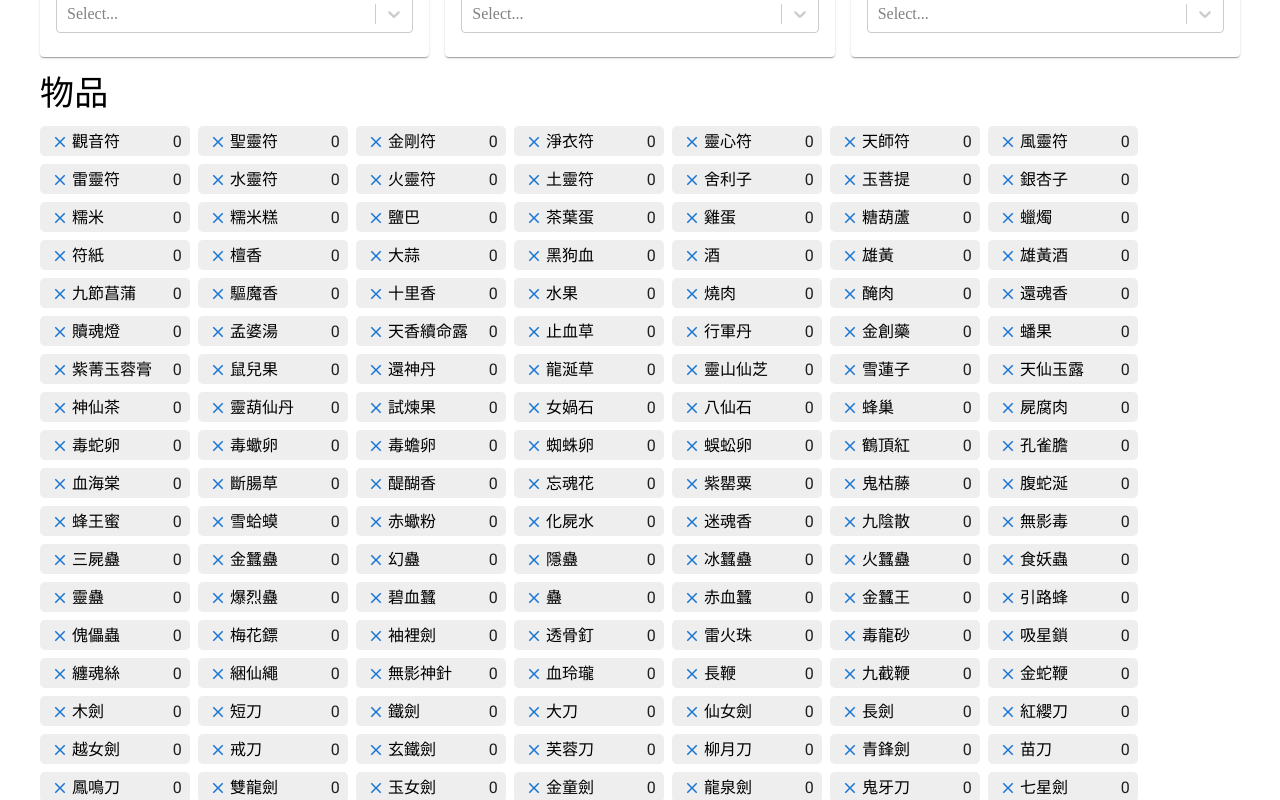
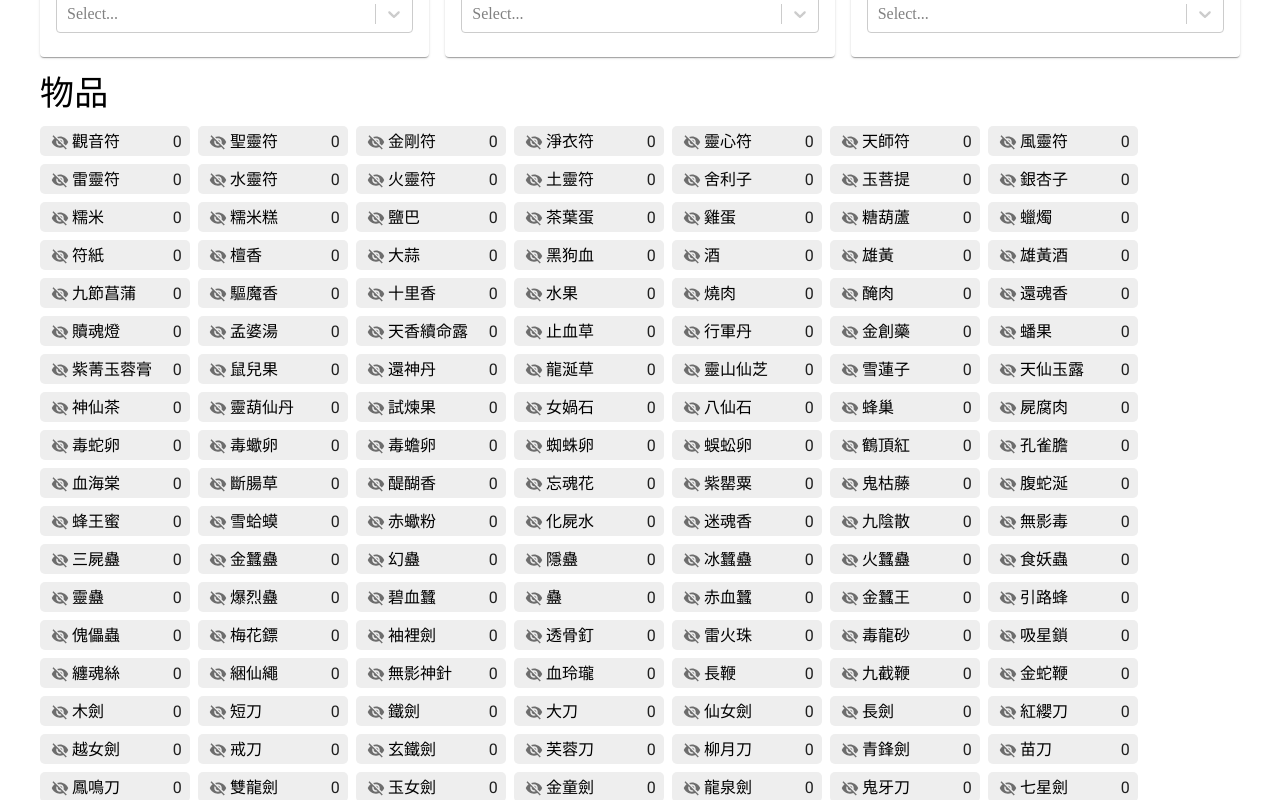
Before and after one commit to chehsunliu/pal-save-editor, a React (Create React App) app: page / in a window 1280 px wide. Shown: the part 980-1780 px from the top of the page. Built offline with nearby package versions, Linux system fonts and the light colour scheme.

Commit message:
Use visibility

```diff
--- a/src/app/feature/inventory/Inventory.tsx
+++ b/src/app/feature/inventory/Inventory.tsx
@@ -2,8 +2,7 @@ import { Typography } from "@material-ui/core";
 import React from "react";
 import { useTranslation } from "react-i18next";
 import { useAppDispatch, useAppSelector } from "app/hook";
-import { Item } from "app/util/editor";
-import { itemCountChanged } from "app/feature/inventory/inventorySlice";
+import { itemCountChanged, itemVisibilityToggled, VisibleItem } from "app/feature/inventory/inventorySlice";
 import ItemField from "app/feature/inventory/ItemField";
 
 const Inventory = () => {
@@ -15,17 +14,28 @@ const Inventory = () => {
     dispatch(itemCountChanged({ id, count: value }));
   };
 
+  const handleToggle = (id: number) => () => {
+    dispatch(itemVisibilityToggled({ id }));
+  };
+
   return (
     <>
       <Typography variant="h4" gutterBottom>
         {t("inventory.title")}
       </Typography>
       <div>
-        {Object.entries<Item>(inventory).map((a) => {
+        {Object.entries<VisibleItem>(inventory).map((a) => {
           const [id, item] = a;
           const id2 = parseInt(id);
           return (
-            <ItemField key={id} label={t(`inventory.names.${id}`)} value={item.count} onChange={handleChange(id2)} />
+            <ItemField
+              key={id}
+              label={t(`inventory.names.${id}`)}
+              value={item.count}
+              visible={item.visible}
+              onChange={handleChange(id2)}
+              onVisibilityToggle={handleToggle(id2)}
+            />
           );
         })}
       </div>
--- a/src/app/feature/inventory/ItemField.tsx
+++ b/src/app/feature/inventory/ItemField.tsx
@@ -1,6 +1,8 @@
 import { createStyles, makeStyles, Theme } from "@material-ui/core/styles";
 import { IconButton, InputBase } from "@material-ui/core";
 import ClearIcon from "@material-ui/icons/Clear";
+import Visibility from "@material-ui/icons/Visibility";
+import VisibilityOff from "@material-ui/icons/VisibilityOff";
 import React from "react";
 
 const useStyles = makeStyles((theme: Theme) =>
@@ -34,11 +36,13 @@ const useStyles = makeStyles((theme: Theme) =>
 interface ItemFieldProps {
   label: string;
   value: number;
+  visible: boolean;
   onChange: (value: number) => void;
+  onVisibilityToggle: () => void;
 }
 
 const ItemField = (props: ItemFieldProps) => {
-  const { label, value, onChange } = props;
+  const { label, value, visible, onChange, onVisibilityToggle } = props;
   const classes = useStyles();
 
   const handleChange = (e: React.ChangeEvent<HTMLInputElement>) => {
@@ -50,8 +54,8 @@ const ItemField = (props: ItemFieldProps) => {
 
   return (
     <span className={classes.itemField}>
-      <IconButton className={classes.itemFieldButton} color="primary" size="small">
-        <ClearIcon fontSize="inherit" />
+      <IconButton className={classes.itemFieldButton} size="small" onClick={() => onVisibilityToggle()}>
+        {visible ? <Visibility fontSize="inherit" /> : <VisibilityOff fontSize="inherit" />}
       </IconButton>
       <span className={classes.itemFieldLabel}>{label}</span>
       <InputBase
--- a/src/app/feature/inventory/inventorySlice.ts
+++ b/src/app/feature/inventory/inventorySlice.ts
@@ -1,7 +1,7 @@
 import { Inventory, Item } from "app/util/editor";
 import { createSlice, PayloadAction } from "@reduxjs/toolkit";
 
-interface VisibleItem extends Item {
+export interface VisibleItem extends Item {
   visible: boolean;
 }
 
@@ -35,9 +35,18 @@ const inventorySlice = createSlice({
     },
     itemCountChanged: (state, action: PayloadAction<{ id: number; count: number }>) => {
       state[action.payload.id].count = action.payload.count;
+      if (action.payload.count > 0) {
+        state[action.payload.id].visible = true;
+      }
+    },
+    itemVisibilityToggled: (state, action: PayloadAction<{ id: number }>) => {
+      state[action.payload.id].visible = !state[action.payload.id].visible;
+      if (!state[action.payload.id].visible) {
+        state[action.payload.id].count = 0;
+      }
     },
   },
 });
 
-export const { replaced, itemCountChanged } = inventorySlice.actions;
+export const { replaced, itemCountChanged, itemVisibilityToggled } = inventorySlice.actions;
 export default inventorySlice.reducer;
```
